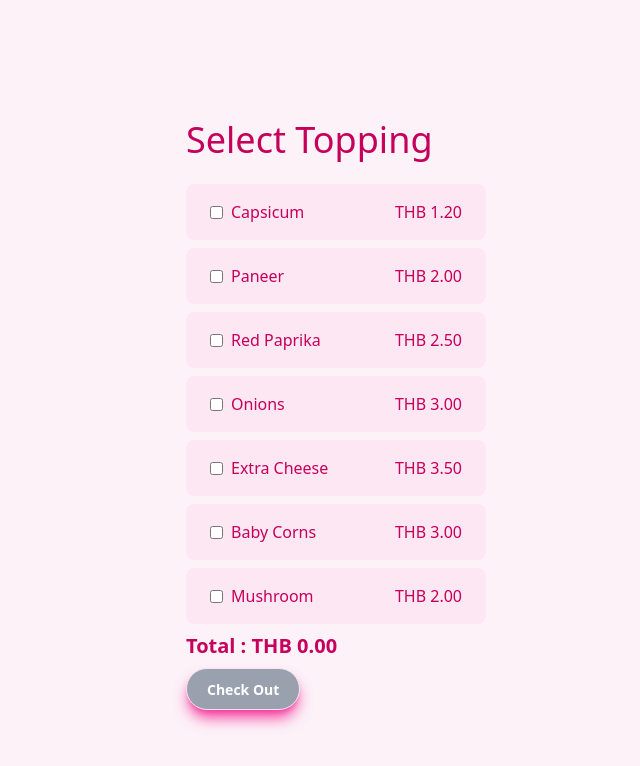
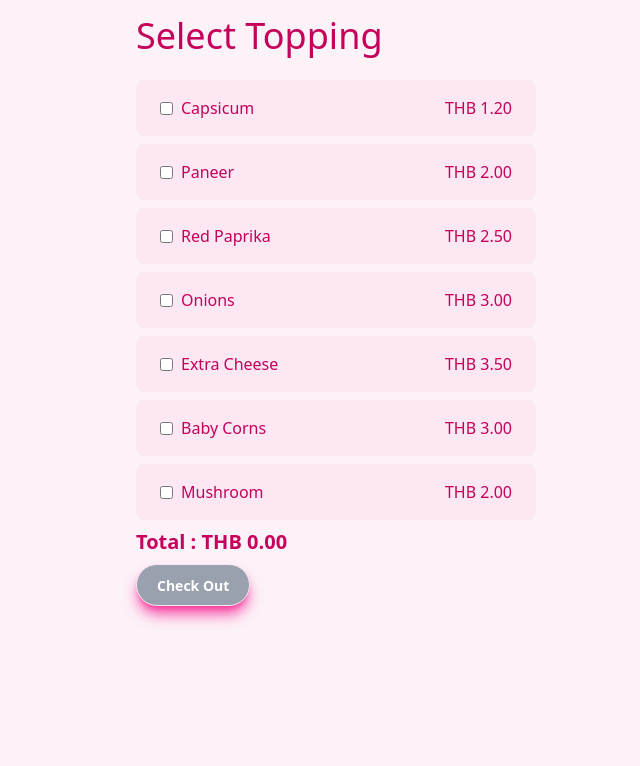
Before and after one commit to Nanada-nk/cc20-reactHomework5, a React (Vite) app: page / in a window 1280 px wide. Shown: the top 766 px of the page, without its empty margins (304-944 px from the left). Built offline with nearby package versions, Linux system fonts and the light colour scheme.

Commit message:
Update App

```diff
--- a/src/App.jsx
+++ b/src/App.jsx
@@ -5,7 +5,7 @@ function App() {
 
 
   return (
-    <div className="w-75 mx-auto my-30 space-y-6">
+    <div className="w-75 sm:w-100 duration-700 mx-auto my-4 space-y-6">
       <h1 className="text-4xl">Select Topping</h1>
       <Topping />
 
```
